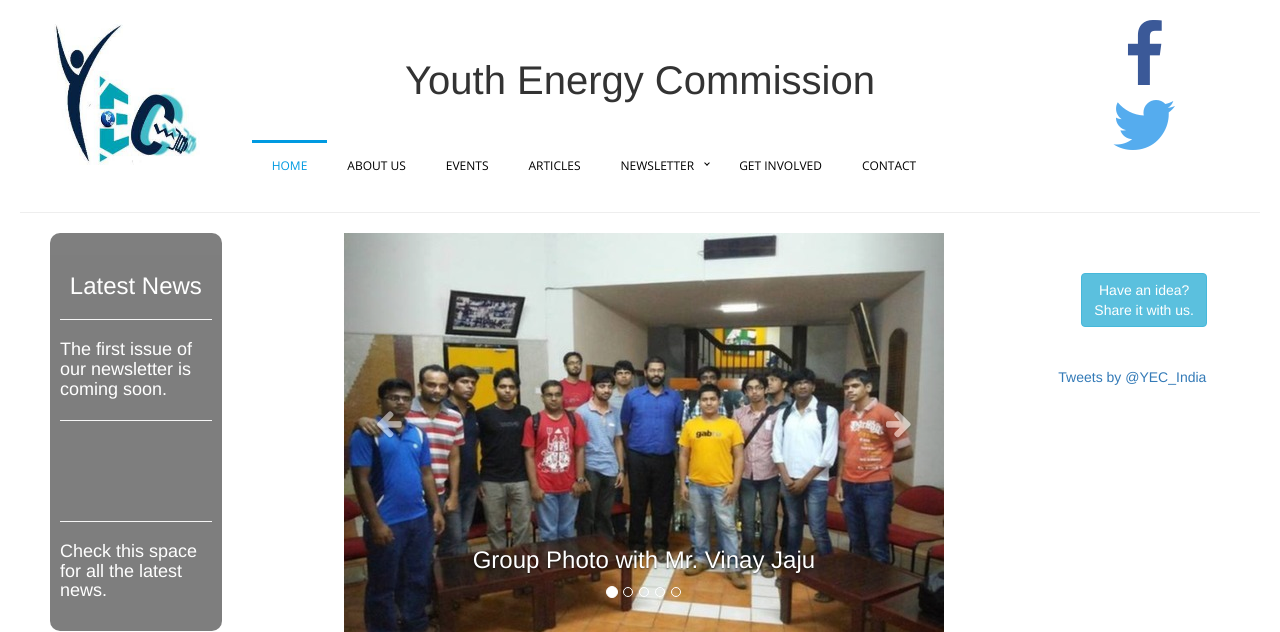
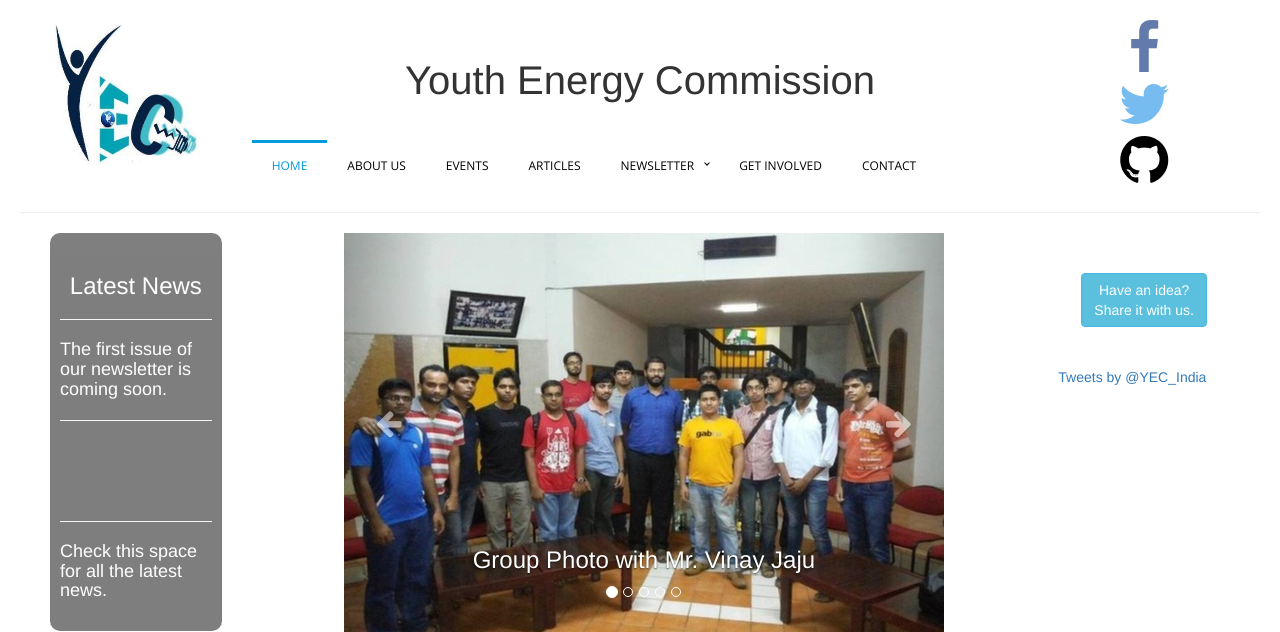
Before and after one commit to youth-energy-commission/website-core, a PHP site: page /index.php in a window 1280 px wide. Shown: the top 632 px of the page. Run offline with PHP 8.4, Linux system fonts and the light colour scheme; some libraries are stand-ins or nearby versions.

Commit message:
Optimized the css of the social icons.
Completely shifted everything to the mainInclude.php file (including the colors and changing of opacity)

Also, included a new GitHub button, which behaves exactly as on the github website!

```diff
--- a/mainInclude.php
+++ b/mainInclude.php
@@ -28,4 +28,33 @@ body{
    text-decoration: none !important;
 }
 
+.social-icon .facebook{
+   color: #3b5998;
+   opacity: 0.8;
+}
+
+.social-icon .facebook:hover{
+   opacity: 1.0;
+}
+
+
+.social-icon .twitter{
+   color: #55acee;
+   opacity: 0.8;
+}
+
+.social-icon .twitter:hover{
+   opacity: 1.0;
+}
+
+
+.social-icon .github{
+   color: black;
+}
+
+
+.social-icon .github:hover{
+   color: #4183c4;
+}
+
 </style>
--- a/socialIcons.php
+++ b/socialIcons.php
@@ -2,16 +2,25 @@
 
 	<a href="https://www.facebook.com/YECYouthEnergyCommission" target="_blank" class="social-icon">
 
-		<i class="fa fa-facebook fa-5x"  style="color: 3b5998"></i>
+		<i class="fa fa-facebook fa-4x facebook"  style="color: "></i>
 
 	</a>
 
 	<br/>
 
-	<a href="https://twitter.com/YEC_India" style="color: 55acee" target="_blank" class="social-icon">
+	<a href="https://twitter.com/YEC_India" style="color: " target="_blank" class="social-icon">
 
-		<i class="fa fa-twitter fa-5x"></i>
+		<i class="fa fa-twitter fa-4x twitter"></i>
 
 	</a>
 
+	<br/>
+
+	<a href="https://github.com/youth-energy-commission" target="_blank" class="social-icon">
+
+		<i class="fa fa-github fa-4x github"></i>
+
+	</a>
+
+
 </span>
```
